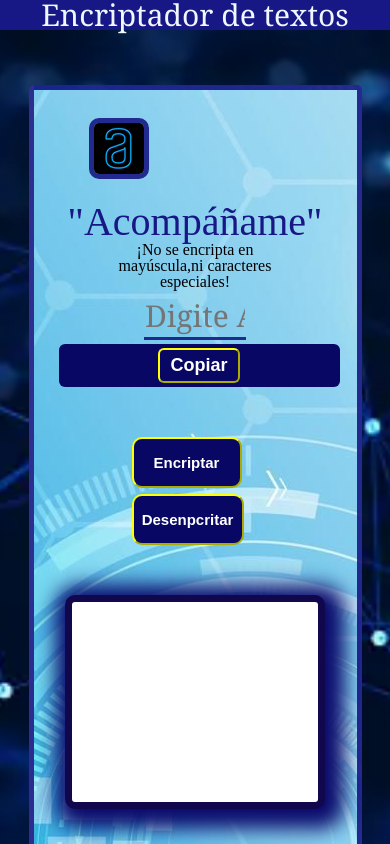
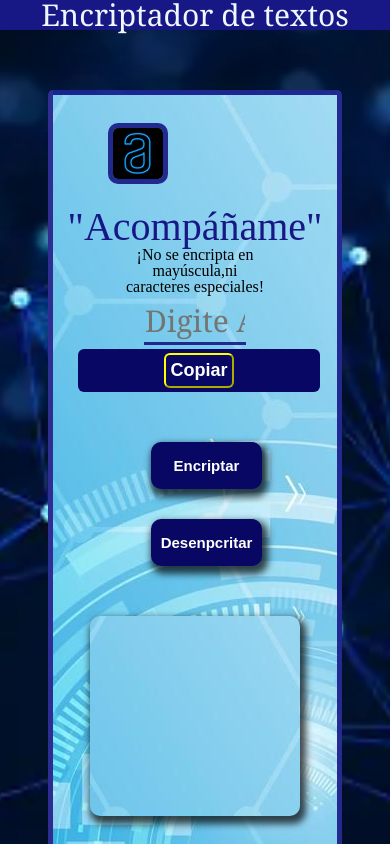
Before and after one commit to AmoyLa/Encriptador-texto, a plain HTML site: page index.html in a window 390 px wide. Both pictures are taken after a click on the button "Encriptar". Shown: the top 844 px of the page. Drawn offline with Linux system fonts and the light colour scheme.

Commit message:
Segundo commit

```diff
--- a/script.js
+++ b/script.js
@@ -1,56 +1,68 @@
-/*/********* FUNCION DE ENCRIPTAR ***************/
-
-function encriptar()
-{
-    let frase=document.getElementById("textoEncriptado").value.toLowerCase();
+/************************************FUNCIÓN ENCRIPTAR*************************************************/
 
 
-   let textoEncriptado = frase.replace(/e/img,"enter");
-    textoEncriptado = textoEncriptado.replace(/i/img,"imes");
-    textoEncriptado = textoEncriptado.replace(/a/img,"ai");
-    textoEncriptado = textoEncriptado.replace(/o/img,"ober");
-    textoEncriptado = textoEncriptado.replace(/u/img,"ufat");
+function encriptar() {
+  let frase = document.getElementById("textoEncriptado").value.toLowerCase();
 
-   document.getElementById("textoDesencriptado").innerHTML=textoEncriptado;
+  let textoEncriptado = frase.replace(/e/g, "enter");
+  textoEncriptado = textoEncriptado.replace(/i/g, "imes");
+  textoEncriptado = textoEncriptado.replace(/a/g, "ai");
+  textoEncriptado = textoEncriptado.replace(/o/g, "ober");
+  textoEncriptado = textoEncriptado.replace(/u/g, "ufat");
 
-   document.getElementById("bontonCopiar").style.display="inherit";
+  document.getElementById("textoDesencriptado").textContent = textoEncriptado;
 
+  document.getElementById("bontonCopiar").style.display = "block";
 
-    ocultar();
-  frase.value ="";
+  ocultar();
+
+  // *******************Limpiar el input*******************************************************
+  document.getElementById("textoEncriptado").value = "";
 }
+/************************************ FUNCIÓN COPIAR  DESENCRIPTAR*************************************************/
 
-//*********************************************************FUNCION DE DESENCRIPTAR************************************************************/
+function desencriptar() {
+  let frase = document.getElementById("textoEncriptado").value.toLowerCase();
 
-function desencriptar()
-{
-    let frase=document.getElementById("textoEncriptado").value.toLowerCase();
+  let textoEncriptado = frase.replace(/enter/g, "e");
+  textoEncriptado = textoEncriptado.replace(/imes/g, "i");
+  textoEncriptado = textoEncriptado.replace(/ai/g, "a");
+  textoEncriptado = textoEncriptado.replace(/ober/g, "o");
+  textoEncriptado = textoEncriptado.replace(/ufat/g, "u");
 
-   let textoEncriptado = frase.replace(/enter/img,"e");
-    textoEncriptado = textoEncriptado.replace(/imes/img,"i");
-    textoEncriptado = textoEncriptado.replace(/ai/img,"a");
-    textoEncriptado = textoEncriptado.replace(/ober/img,"o");
-    textoEncriptado = textoEncriptado.replace(/ufat/img,"u");
+  document.getElementById("textoDesencriptado").textContent = textoEncriptado;
 
-   document.getElementById("textoDesencriptado").innerHTML=textoEncriptado;
+  ocultar();
 
-   ocultar();
+  // ***************************Limpiar el input********************************
+  document.getElementById("textoEncriptado").value = "";
 }
+/******************************** FUNCIÓN COPIAR************************************************/
+function copiar() {
+  const contenido = document.querySelector("#textoDesencriptado");
 
-//*********************************************************FUNCION DE COPIAR************************************************************/
-function copiar()
-{
-    let contenido = document.querySelector("#textoDesencriptado");
-  contenido.select();
-    document.execCommand("Copy");
+  //******************** */ Crear un rango de selección**************************************
+  const seleccion = document.createRange();
+  seleccion.selectNodeContents(contenido);
 
+  // ****************Eliminar cualquier selección anterior****************************************
+  window.getSelection().removeAllRanges();
+
+  //*********************** */ Añadir el nuevo rango de selección*****************
+  window.getSelection().addRange(seleccion);
+
+  //************ */ Copiar el texto seleccionado**************************************************
+  document.execCommand("copy");
+
+  //************************ */ Limpiar la selección ***********************************************
+  window.getSelection().removeAllRanges();
+  alert("Texto copiado 🤗");
+
+  //**********************************/ Limpiar el input **********************
+  document.getElementById("textoEncriptado").value = "";
 }
-
-/*/*//*******************************************************FUNCIÓN DE OCULTAR EL LA IMAGEN***************************************************************************** */
-  function ocultar()
-{
-   let ocultarImagen=document.getElementById("imagenOculta");
-
-    ocultarImagen.style.display="none";
-
+/************************************FUNCIÓN OCULTAR IMAGEN********************/
+function ocultar() {
+  let ocultarImagen = document.getElementById("imagenOculta");
+  ocultarImagen.style.display = "none";
 }
--- a/styles.css
+++ b/styles.css
@@ -14,7 +14,7 @@ body{
     border-radius: 5px;
     border: 5px solid rgba(23, 23, 133, 0.897);
     margin:  0 auto;
-    height: 5%;
+    height: 100vh;
     width: 700px;
     padding:25px;
     background: url(imagenes/seguridad.jpg);
@@ -114,28 +114,22 @@ margin: auto;
 }
 .botones{
 
-    text-align: center;
-    font-size: medium;
     margin: 50px;
+    display: flex;
+    justify-content: center;
+    align-items: center;
+    flex-wrap: wrap;
+    gap: 30px;
+
 
 }
-.boton1{
-    margin: 6px;
-    width: 20%;
-    padding: 15px 0;
-    color: white;
-    font-size: 15px;
-    font-weight: bold;
-    background:rgb(8, 8, 100);
-    border-radius: 10px;
-    transition: 1s all;
-    border-color: yellow;
-}
+
 .boton1:hover{
     color: yellow;
+    transform: scale(1.1);
 
 }
-.boton2
+.boton1, .boton2
 {
     width: 20%;
     padding: 15px 0;
@@ -145,42 +139,34 @@ margin: auto;
     background:rgb(8, 8, 100);
     border-radius: 10px;
     transition: 1s all;
-    border-color: yellow;
+    box-shadow: 3px 5px 7px 3px rgb(0,0,0,0.7);
+    border: none;
+
 
 }
 .boton2:hover{
         color: yellow;
+        transform: scale(1.1);
 }
 
-    /*.textarea{
-    width: 99%;
-    border: none;
-    height: 40px;
-    background-color:#10074c;
-    border-radius: 7px  solid #10074c;
-    color: white;
-    margin: 0;
-    font-size: 30px;
-    text-align: center;
-    font-family: Georgia, 'Times New Roman', Times, serif;
-    }
-*/
+
 
 .resultados
 {
     height: 200px;
     margin: 0 auto;
-    border: 7px solid #10074c;
     border-radius: 10px;
-    box-shadow: 5px 5px 20px 15px rgb(11, 11, 108);
+    box-shadow: 3px 5px 7px 3px rgb(0,0,0,0.7);
     width: 400px;
     background-color:#fff;
     color :#000;
     text-align: center;
     overflow: hidden;
     word-wrap: break-word;
-    font-size: 15px;
-
+    font-size: 30px;
+    font-weight: 550;
+    font-family: 'Gill Sans', 'Gill Sans MT', Calibri, 'Trebuchet MS', sans-serif;
+    background-image: url(imagenes/seguridad.jpg);
 
 
 }
@@ -199,9 +185,9 @@ margin: auto;
 {
 
 
-width: 70%;
+width: 60%;
 padding: 25px;
-margin: 55px auto;
+margin: 60px auto;
 
 }
 h1{
@@ -260,7 +246,7 @@ margin: 0 auto;
     .boton1{
 
         display: block;
-        width: 110px;
+        width: 150px;
         margin: 1.5 auto;
         margin-left: 23px;
 
```
Also changed, not shown: index.html (+1 -1 lines).
